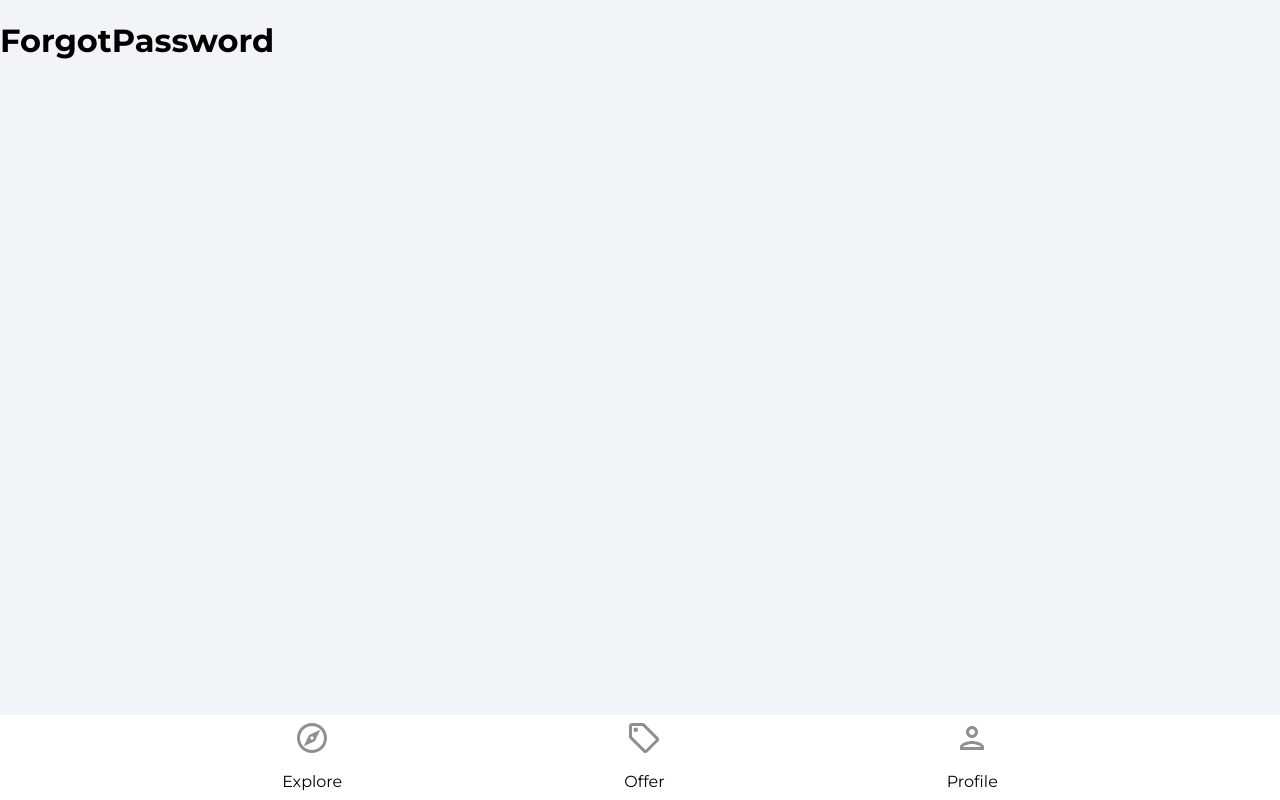
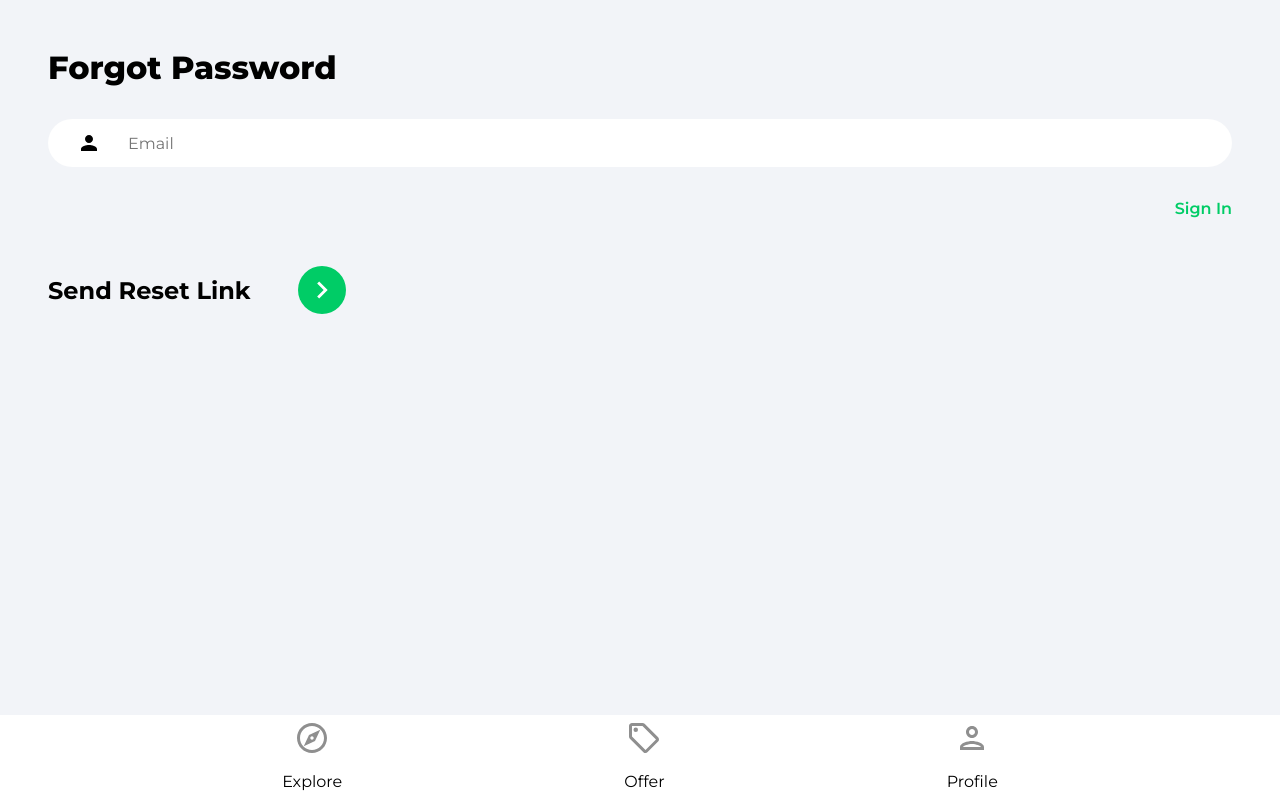
Before and after one commit to huntersteffner/House-Marketplace, a React (Create React App) app: page /forgot-password in a window 1280 px wide. Built offline with nearby package versions, Linux system fonts and the light colour scheme; no server answers.

Commit message:
Forgot password page

```diff
--- a/src/pages/ForgotPassword.jsx
+++ b/src/pages/ForgotPassword.jsx
@@ -1,9 +1,55 @@
-const ForgotPassword=() => {
-    return (
-        <div>
-            <h1>ForgotPassword</h1>
-        </div>
-    )
+import { useState } from 'react'
+import { Link } from 'react-router-dom'
+import { getAuth, sendPasswordResetEmail } from 'firebase/auth'
+import { toast } from 'react-toastify'
+import { ReactComponent as ArrowRightIcon } from '../assets/svg/keyboardArrowRightIcon.svg'
+
+function ForgotPassword() {
+  const [email, setEmail] = useState('')
+
+  const onChange = (e) => setEmail(e.target.value)
+
+  const onSubmit = async (e) => {
+    e.preventDefault()
+    try {
+      const auth = getAuth()
+      await sendPasswordResetEmail(auth, email)
+      toast.success('Email was sent')
+    } catch (error) {
+      toast.error('Could not send reset email')
+    }
+  }
+
+  return (
+    <div className='pageContainer'>
+      <header>
+        <p className='pageHeader'>Forgot Password</p>
+      </header>
+
+      <main>
+        <form onSubmit={onSubmit}>
+          <input
+            type='email'
+            className='emailInput'
+            placeholder='Email'
+            id='email'
+            value={email}
+            onChange={onChange}
+          />
+          <Link className='forgotPasswordLink' to='/sign-in'>
+            Sign In
+          </Link>
+
+          <div className='signInBar'>
+            <div className='signInText'>Send Reset Link</div>
+            <button className='signInButton'>
+              <ArrowRightIcon fill='#ffffff' width='34px' height='34px' />
+            </button>
+          </div>
+        </form>
+      </main>
+    </div>
+  )
 }
 
 export default ForgotPassword
```
